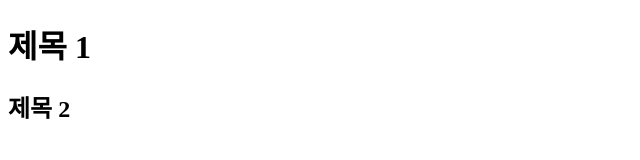
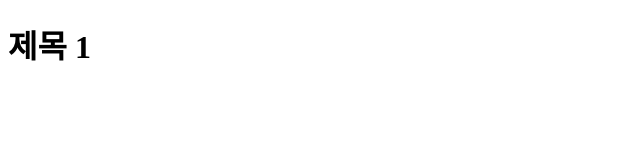
Before and after one commit to Kimdonghyeon6306/ict, a plain HTML site: page public/index.html in a window 1280 px wide. Shown: the whole page, without its empty margins (0-640 px from the left). Drawn offline with Linux system fonts and the light colour scheme.

```diff
--- a/public/index.html
+++ b/public/index.html
@@ -6,7 +6,5 @@
 </head>
 <body>
 <h1>제목 1</h1>
-<h2>제목 2</h2>
-
 </body>
 </html>
```
